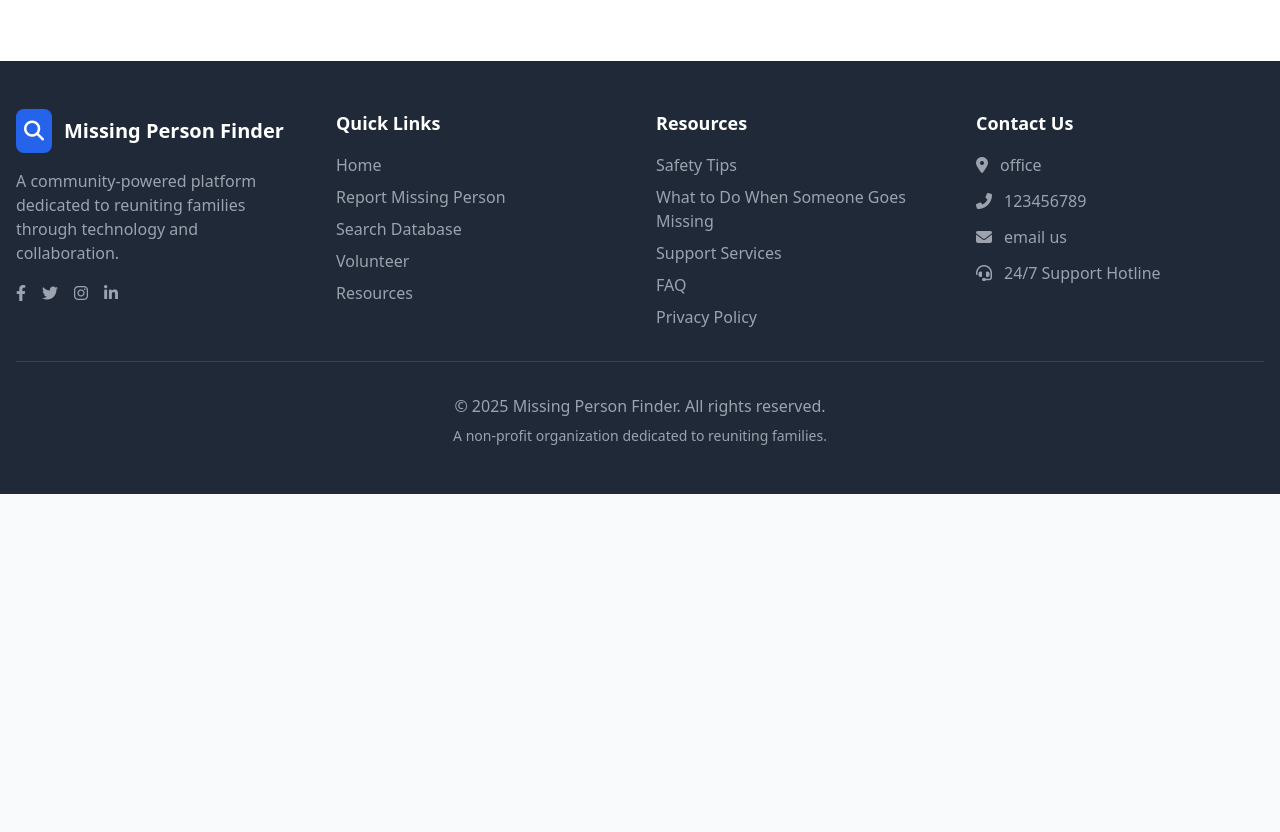
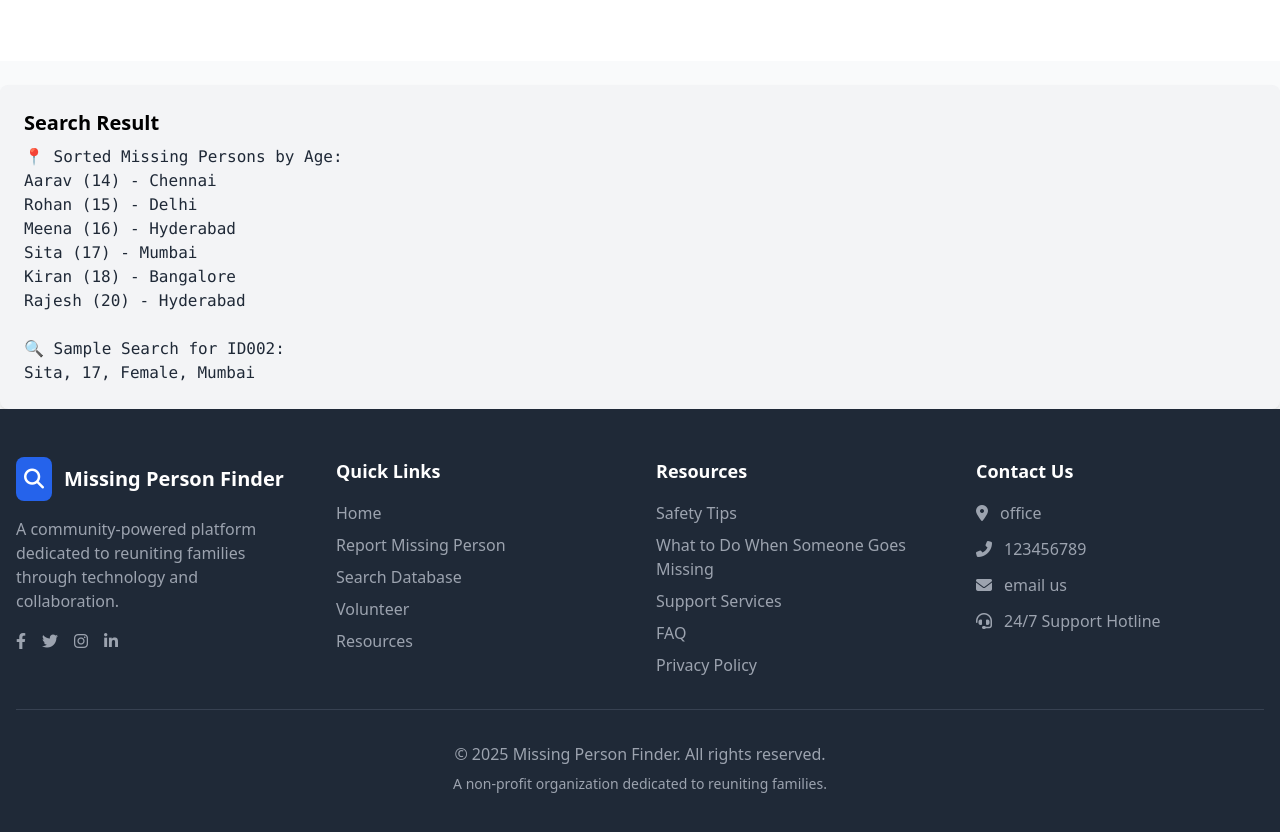
Before and after one commit to rajeshbhojannagari/missing-person, a plain HTML site: page index.html in a window 1280 px wide. Shown: the part 1389-2221 px from the top of the page. Before the commit the page ends 1883 px from the top, so only its background shows below. Drawn offline with nearby package versions, Linux system fonts and the light colour scheme.

Commit message:
made some chnages to html code  and added js code to it

```diff
--- a/index.html
+++ b/index.html
@@ -193,7 +193,10 @@
             </div>
         </div>
     </div>
-
+<div class="p-6 bg-gray-100 rounded-lg shadow-md mt-6">
+    <h2 class="text-xl font-bold mb-2">Search Result</h2>
+    <pre id="search-result" class="text-gray-800">Waiting for search result...</pre>
+</div>
     <!-- Enhanced Search Modal -->
     <div id="search-modal" class="modal fixed inset-0 bg-black bg-opacity-50 flex items-center justify-center z-50 opacity-0 invisible transition">
         <div class="bg-white rounded-lg shadow-xl max-w-6xl w-full max-h-[90vh] overflow-y-auto m-4">
@@ -273,5 +276,15 @@
             </div>
         </div>
     </footer>
+    <script>
+        fetch("output.txt")
+      .then(response => response.text())
+      .then(data => {
+          document.getElementById("search-result").innerText = data;
+      })
+      .catch(err => {
+          document.getElementById("search-result").innerText = "Error loading result.";
+      });
+    </script>
 </body>
 </html>
--- a/input.txt
+++ b/input.txt
@@ -3,3 +3,4 @@ ID002,Sita,17,Female,Mumbai
 ID003,Aarav,14,Male,Chennai
 ID004,Kiran,18,Male,Bangalore
 ID005,Meena,16,Female,Hyderabad
+ID006,Rajesh,20,Male,Hyderabad
--- a/output.txt
+++ b/output.txt
@@ -4,6 +4,7 @@ Rohan (15) - Delhi
 Meena (16) - Hyderabad
 Sita (17) - Mumbai
 Kiran (18) - Bangalore
+Rajesh (20) - Hyderabad
 
 🔍 Sample Search for ID002:
 Sita, 17, Female, Mumbai
```
